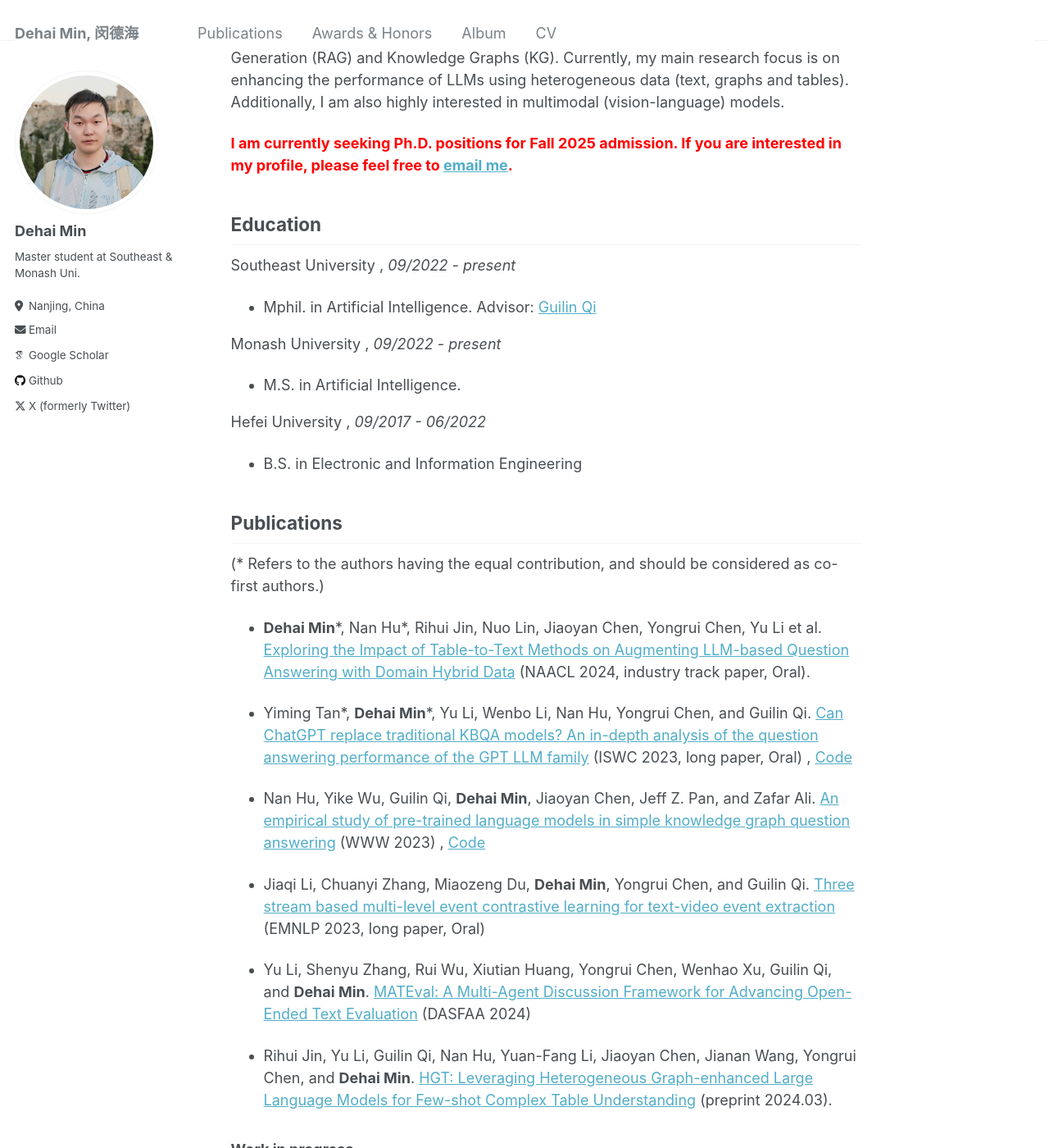
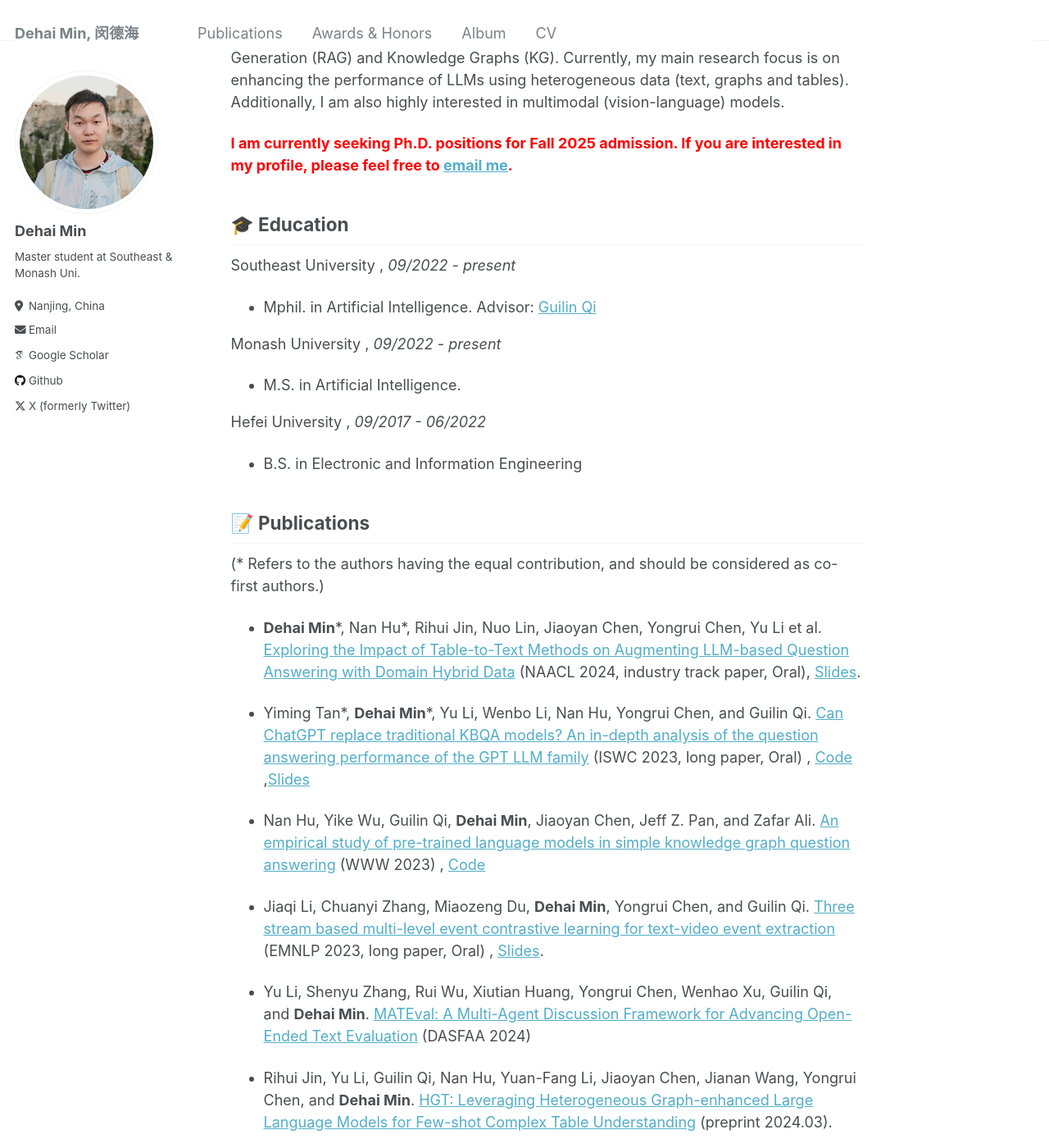
Before and after one commit to ZhishanQ/ZhishanQ.github.io, a Jekyll site: the page built from _pages/about.md, in a window 1280 px wide and 1400 px high, scrolled down 257 px. Shown: the whole window at 82% size. Built offline with Jekyll 4.4.1, drawn with Linux system fonts in a browser that asks for light colours; some web fonts are replaced; some of the changed text lies outside the part shown.

Commit message:
Update about.md

```diff
--- a/_pages/about.md
+++ b/_pages/about.md
@@ -14,7 +14,7 @@ My research areas include Natural Language Processing (NLP), Retrieval-Augmented
 <span style="color:red">**I am currently seeking Ph.D. positions for Fall 2025 admission. If you are interested in my profile, please feel free to [email me](mailto:dmin0007@student.monash.edu).**</span>
 
 
-## Education
+## 🎓 Education
 
 Southeast University , *09/2022 - present*
 
@@ -29,16 +29,16 @@ Hefei University , *09/2017 - 06/2022*
 * B.S. in Electronic and Information Engineering
 
 
-## Publications
+## 📝 Publications
 (* Refers to the authors having the equal contribution, and should be considered as co-first authors.)
 
-* **Dehai Min**\*, Nan Hu\*, Rihui Jin, Nuo Lin, Jiaoyan Chen, Yongrui Chen, Yu Li et al. [Exploring the Impact of Table-to-Text Methods on Augmenting LLM-based Question Answering with Domain Hybrid Data](https://arxiv.org/abs/2402.12869) (NAACL 2024, industry track paper, Oral).
+* **Dehai Min**\*, Nan Hu\*, Rihui Jin, Nuo Lin, Jiaoyan Chen, Yongrui Chen, Yu Li et al. [Exploring the Impact of Table-to-Text Methods on Augmenting LLM-based Question Answering with Domain Hybrid Data](https://arxiv.org/abs/2402.12869) (NAACL 2024, industry track paper, Oral), [Slides](https://zhishanq.github.io/files/Oral_for_NAACL_2024.pdf).
 
-* Yiming Tan\*, **Dehai Min**\*, Yu Li, Wenbo Li, Nan Hu, Yongrui Chen, and Guilin Qi. [Can ChatGPT replace traditional KBQA models? An in-depth analysis of the question answering performance of the GPT LLM family](https://link.springer.com/chapter/10.1007/978-3-031-47240-4_19) (ISWC 2023, long paper, Oral) , [Code](https://github.com/tan92hl/Complex-Question-Answering-Evaluation-of-GPT-family)
+* Yiming Tan\*, **Dehai Min**\*, Yu Li, Wenbo Li, Nan Hu, Yongrui Chen, and Guilin Qi. [Can ChatGPT replace traditional KBQA models? An in-depth analysis of the question answering performance of the GPT LLM family](https://link.springer.com/chapter/10.1007/978-3-031-47240-4_19) (ISWC 2023, long paper, Oral) , [Code](https://github.com/tan92hl/Complex-Question-Answering-Evaluation-of-GPT-family) ,[Slides](https://zhishanq.github.io/files/ISWC2023-oral_new.pdf)
 
 * Nan Hu, Yike Wu, Guilin Qi, **Dehai Min**, Jiaoyan Chen, Jeff Z. Pan, and Zafar Ali. [An empirical study of pre-trained language models in simple knowledge graph question answering](https://link.springer.com/article/10.1007/s11280-023-01166-y) (WWW 2023) , [Code](https://github.com/HuuuNan/PLMs-in-Practical-KBQA)
 
-* Jiaqi Li, Chuanyi Zhang, Miaozeng Du, **Dehai Min**, Yongrui Chen, and Guilin Qi. [Three stream based multi-level event contrastive learning for text-video event extraction](https://aclanthology.org/2023.emnlp-main.103/) (EMNLP 2023, long paper, Oral)
+* Jiaqi Li, Chuanyi Zhang, Miaozeng Du, **Dehai Min**, Yongrui Chen, and Guilin Qi. [Three stream based multi-level event contrastive learning for text-video event extraction](https://aclanthology.org/2023.emnlp-main.103/) (EMNLP 2023, long paper, Oral) , [Slides](https://zhishanq.github.io/files/EMNLP_2023_oral.pdf).
 
 * Yu Li, Shenyu Zhang, Rui Wu, Xiutian Huang, Yongrui Chen, Wenhao Xu, Guilin Qi, and **Dehai Min**. [MATEval: A Multi-Agent Discussion Framework for Advancing Open-Ended Text Evaluation](https://arxiv.org/abs/2403.19305) (DASFAA 2024)
 
@@ -49,15 +49,15 @@ Hefei University , *09/2017 - 06/2022*
 * Yiming Tan\*, **Dehai Min**\*, Huikang Hu, Nuo Lin, Guilin Qi, Sheng Bi et al. ELLMKGQA: Evaluation Framework of Large-language Model as Knowledge Graph on
 Question-Answering (submitted, under review).
 
-## Internship
+## 🧑‍🏫 Internship
 Stony Brook University , *07/2024 - Present*
 
 * Research Intern, remote , Mentor: [Chenyu You](https://chenyuyou.me/index.html)
 
-## Academic services
+## 👨‍💻 Academic services
 **Reviewer:** ISWC 2024
 
-## Competitions
+## 🏅 Competitions
 ( I was an active participant in programming competitions during my undergraduate years. )
 
 * ACM-ICPC (International Collegiate Programming Contest) , Asian Regional Contest (Shanghai Site and others), 2019-2020, **Silver Medal**. [individual](https://zhishanq.github.io/images/ICPC_Individual.pdf) / [team](https://zhishanq.github.io/images/ICPC_Team.pdf)
```
